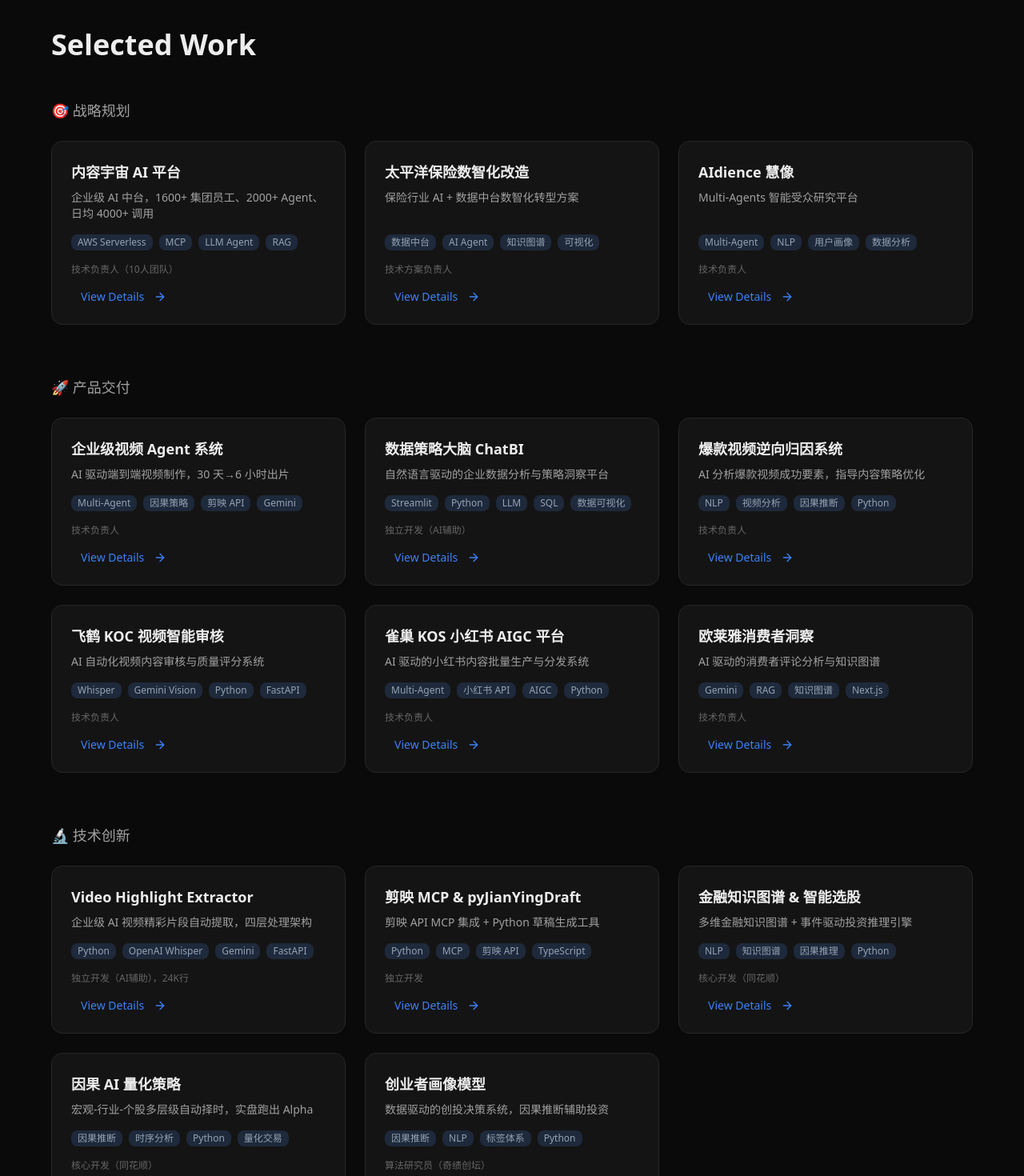
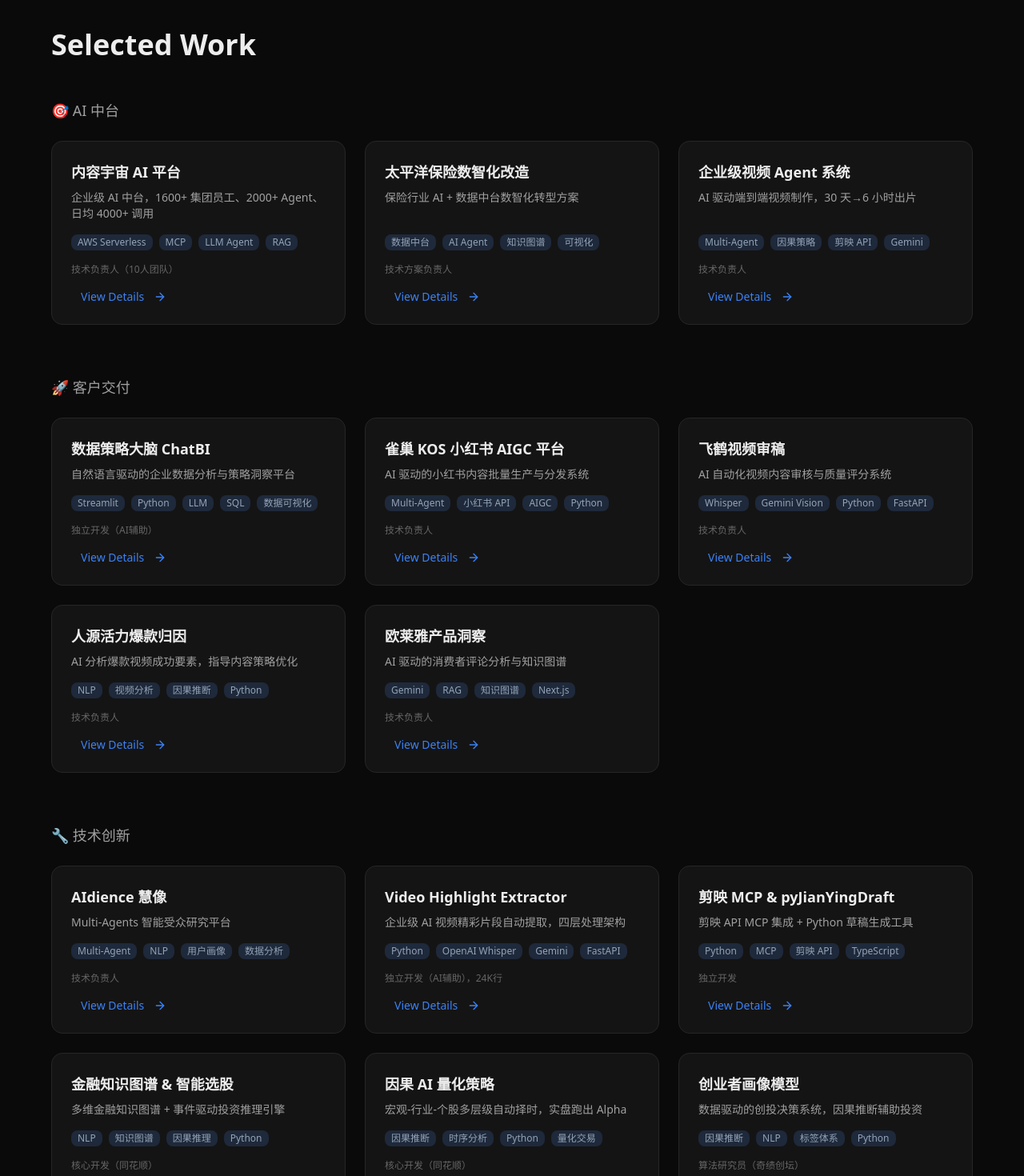
Before and after one commit to dario-github/portfolio-site, a Next.js app: page / in a window 1280 px wide. Shown: the part 2820-4290 px from the top of the page at 80% size. Built offline with nearby package versions, Linux system fonts and the light colour scheme.

Commit message:
feat: recategorize projects per user feedback

```diff
--- a/src/components/Projects.tsx
+++ b/src/components/Projects.tsx
@@ -73,7 +73,7 @@ const projects: Project[] = [
   },
   // 3 - 爆款视频逆向归因系统
   {
-    title: "爆款视频逆向归因系统",
+    title: "人源活力爆款归因",
     description: "AI 分析爆款视频成功要素，指导内容策略优化",
     techStack: ["NLP", "视频分析", "因果推断", "Python"],
     role: "技术负责人",
@@ -88,7 +88,7 @@ const projects: Project[] = [
   },
   // 4 - 飞鹤 KOC 视频智能审核
   {
-    title: "飞鹤 KOC 视频智能审核",
+    title: "飞鹤视频审稿",
     description: "AI 自动化视频内容审核与质量评分系统",
     techStack: ["Whisper", "Gemini Vision", "Python", "FastAPI"],
     role: "技术负责人",
@@ -283,7 +283,7 @@ const projects: Project[] = [
   },
   // 17 - 欧莱雅消费者洞察
   {
-    title: "欧莱雅消费者洞察",
+    title: "欧莱雅产品洞察",
     description: "AI 驱动的消费者评论分析与知识图谱",
     techStack: ["Gemini", "RAG", "知识图谱", "Next.js"],
     role: "技术负责人",
@@ -299,10 +299,11 @@ const projects: Project[] = [
 ];
 
 const categories = [
-  { name: "战略规划", emoji: "🎯", indices: [0, 7, 6] },
-  { name: "产品交付", emoji: "🚀", indices: [1, 2, 3, 4, 5, 17] },
-  { name: "技术创新", emoji: "🔬", indices: [11, 10, 13, 14, 15] },
-  { name: "团队赋能", emoji: "🏗️", indices: [8, 9, 12, 16] },
+  { name: "AI 中台", emoji: "🎯", indices: [0, 7, 1] },
+  { name: "客户交付", emoji: "🚀", indices: [2, 5, 4, 3, 17] },
+  { name: "技术创新", emoji: "🔧", indices: [6, 11, 10, 13, 14, 15] },
+  { name: "团队赋能", emoji: "🏗️", indices: [8, 9] },
+  { name: "个人兴趣", emoji: "🎮", indices: [16, 12] },
 ];
 
 export default function Projects() {
```
